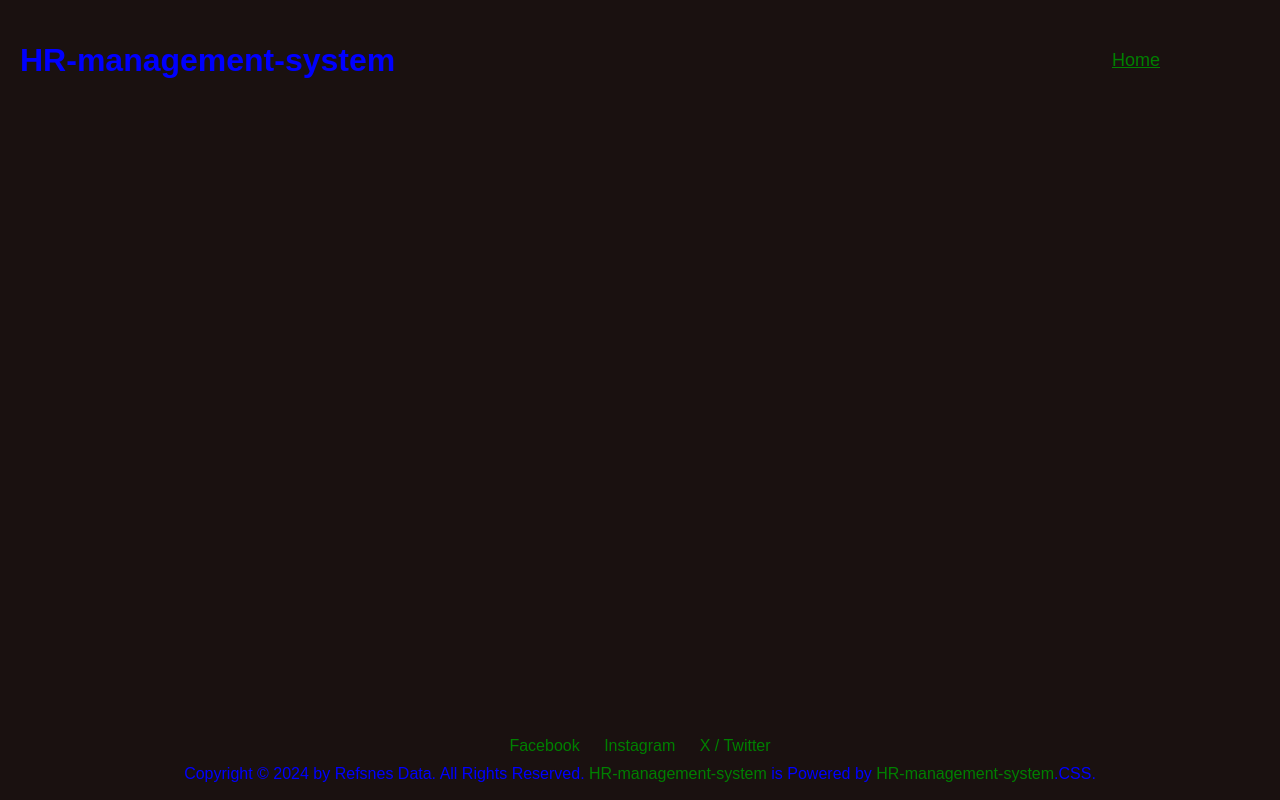
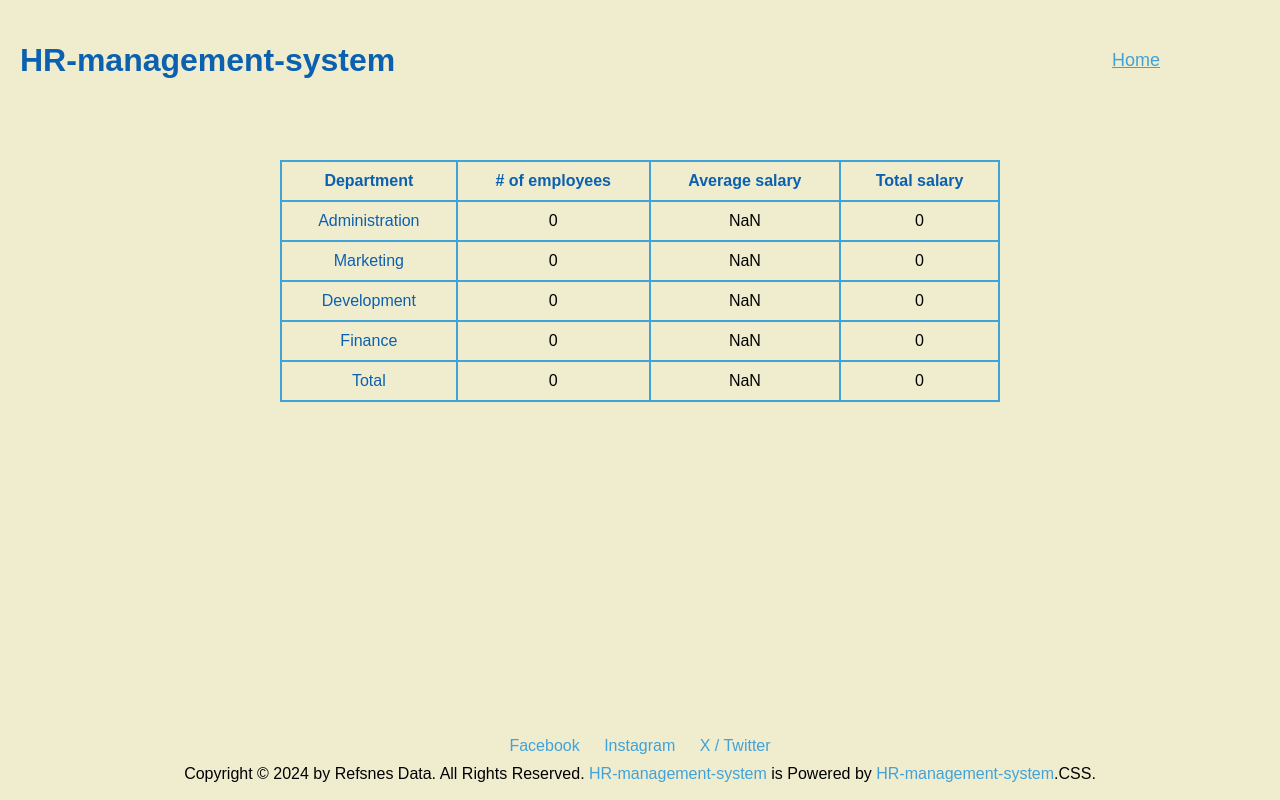
Before and after one commit to AbdullahKadad/HR-management-system, a plain HTML site: page accounting.html in a window 1280 px wide. Drawn offline with Linux system fonts and the light colour scheme.

Commit message:
save data in localStorage

```diff
--- a/Css/accounting.css
+++ b/Css/accounting.css
@@ -1,37 +1,43 @@
-*{
+/*
+000000 Para
+0B60B0 title
+40A2D8 links
+F0EDCF bg
+*/
+* {
   margin: 0;
   padding: 0;
   box-sizing: border-box;
   font-family: Arial, Helvetica, sans-serif;
 }
-body{
-    background-color: #1A1110;
+body {
+  background-color: #f0edcf;
 }
-header{
+header {
   display: flex;
   align-items: center;
   justify-content: space-between;
   padding: 10px 20px;
   height: 15vh;
 }
-header div a{
+header div a {
   text-decoration: none;
-    color: blue;
+  color: #0b60b0;
 }
-header nav{
+header nav {
   margin-right: 100px;
 }
-header nav ul li{
+header nav ul li {
   list-style: none;
 }
-header nav ul li a{
+header nav ul li a {
   text-decoration: none;
   font-size: 18px;
   text-decoration-line: underline;
-    color: green;
+  color: #40a2d8;
 }
 
-footer{
+footer {
   display: flex;
   flex-direction: column;
   align-items: center;
@@ -40,19 +46,42 @@
   padding: 10px 20px;
   height: 10vh;
 }
-footer #social a{
+footer #social a {
   display: inline-block;
   margin: 0 10px;
-    color: green;
+  color: #40a2d8;
   text-decoration: none;
 }
-footer #right p{
-    color: blue;
+footer #right p {
+  color: #000000;
 }
-footer #right a{
-    color: green;
+footer #right a {
+  color: #40a2d8;
   text-decoration: none;
 }
-main{
+main {
   height: 75vh;
 }
+main section {
+  padding: 40px;
+}
+main section table {
+  width: 60%;
+  margin: auto;
+  text-align: center;
+}
+table,
+th,
+td {
+  border: 2px solid #40a2d8;
+  border-collapse: collapse;
+}
+.title,
+th {
+  padding: 10px 20px;
+  color: #0b60b0;
+}
+.data {
+  padding: 8px 20px;
+  color: #000;
+}
--- a/Css/style.css
+++ b/Css/style.css
@@ -4,40 +4,40 @@
 40A2D8 links
 F0EDCF bg
 */
-*{
+* {
   margin: 0;
   padding: 0;
   box-sizing: border-box;
   font-family: Arial, Helvetica, sans-serif;
 }
-body{
-    background-color: #F0EDCF;
+body {
+  background-color: #f0edcf;
 }
-header{
+header {
   display: flex;
   align-items: center;
   justify-content: space-between;
   padding: 10px 20px;
   height: 15vh;
 }
-header div a{
+header div a {
   text-decoration: none;
-    color: #0B60B0;
+  color: #0b60b0;
 }
-header nav{
+header nav {
   margin-right: 100px;
 }
-header nav ul li{
+header nav ul li {
   list-style: none;
 }
-header nav ul li a{
+header nav ul li a {
   text-decoration: none;
   font-size: 18px;
   text-decoration-line: underline;
-    color: #40A2D8;
+  color: #40a2d8;
 }
 
-footer{
+footer {
   display: flex;
   flex-direction: column;
   align-items: center;
@@ -46,83 +46,84 @@
   padding: 10px 20px;
   height: 10vh;
 }
-footer #social a{
+footer #social a {
   display: inline-block;
   margin: 0 10px;
-    color: #40A2D8;
+  color: #40a2d8;
   text-decoration: none;
 }
-footer #right p{
+footer #right p {
   color: #000000;
 }
-footer #right a{
-    color: #40A2D8;
+footer #right a {
+  color: #40a2d8;
   text-decoration: none;
 }
 /* form */
-#form{
+#form {
   width: 40%;
   margin: 20px auto;
   background-color: rgb(233, 233, 208);
   box-shadow: 5px 5px 10px 10px rgb(233, 233, 208);
 }
-#form legend{
+#form legend {
   font-size: 24px;
-    color: #0B60B0;
-    font-family: Cambria, Cochin, Georgia, Times, 'Times New Roman', serif;
+  color: #0b60b0;
+  font-family: Cambria, Cochin, Georgia, Times, "Times New Roman", serif;
 }
-#form fieldset{
+#form fieldset {
   border-radius: 10px;
   display: flex;
   flex-flow: column nowrap;
   align-items: center;
   padding: 30px 0;
 }
-#form input, #form select{
+#form input,
+#form select {
   width: 40%;
   border-radius: 5px;
   height: 20px;
 }
-#form input[type='submit']{
-    background-color: #40A2D8;
+#form input[type="submit"] {
+  background-color: #40a2d8;
   height: 25px;
 }
 /* cards  */
-section h2{
+section h2 {
   font-size: 28px;
   padding-left: 40px;
-    color: #0B60B0;
+  color: #0b60b0;
 }
-.cardCon{
+.cardCon {
   display: flex;
   flex-flow: wrap row;
   align-items: center;
   gap: 35px;
   padding: 40px 80px;
 }
-.cardCon div{
+.cardCon div {
   width: 300px;
-    background-color: #40A2D8;
+  background-color: #40a2d8;
   padding: 10px 20px;
   text-align: center;
   border-radius: 10px;
   margin-top: 15px;
 }
-.cardCon div img{
+.cardCon div img {
   display: block;
   width: 240px;
   margin: auto;
   margin-bottom: 15px;
   border-radius: 10px;
 }
-.cardCon div p{
+.cardCon div p {
   font-size: 16px;
   padding: 5px 0;
   color: #000000;
 }
-.cardCon div .small{
+.cardCon div .small {
   font-size: 12px;
 }
-.cardCon div .big{
+.cardCon div .big {
   font-size: 18px;
 }
--- /dev/null
+++ b/JavaScript/accounting.js
@@ -0,0 +1,109 @@
+"use strict";
+const allEmployee = [];
+const tBody = document.getElementById("tbody");
+const tFoot = document.getElementById("tfoot");
+getEmployees();
+tableBodyRender("Administration");
+tableBodyRender("Marketing");
+tableBodyRender("Development");
+tableBodyRender("Finance");
+tableFootRender(allEmployee);
+function getEmployees() {
+  for (let i = 0; i < localStorage.length; i++) {
+    allEmployee.push(JSON.parse(localStorage.getItem(`Employee${1001 + i}`)));
+  }
+}
+
+function tableBodyRender(department) {
+  let tr = document.createElement("tr");
+  let dName = document.createElement("td");
+  dName.classList.add("title");
+  dName.textContent = department;
+  tr.appendChild(dName);
+
+  let employeesNumber = document.createElement("td");
+  employeesNumber.classList.add("data");
+  employeesNumber.textContent = calEmployees(allEmployee, department);
+  tr.appendChild(employeesNumber);
+
+  let average = document.createElement("td");
+  average.classList.add("data");
+  average.textContent = calAverage(
+    calSalary(allEmployee, department),
+    calEmployees(allEmployee, department)
+  );
+  tr.appendChild(average);
+
+  let total = document.createElement("td");
+  total.classList.add("data");
+  total.textContent = calSalary(allEmployee, department);
+  tr.appendChild(total);
+
+  tBody.appendChild(tr);
+}
+
+function calEmployees(array, department) {
+  let counter = 0;
+  for (let i = 0; i < array.length; i++) {
+    if (array[i].department === department) {
+      counter++;
+    }
+  }
+  return counter;
+}
+
+function calSalary(array, department) {
+  let total = 0;
+  for (let i = 0; i < array.length; i++) {
+    if (array[i].department === department) {
+      total += array[i].salary;
+    }
+  }
+  return total;
+}
+function calAverage(total, numberOfEmployees) {
+  return total / numberOfEmployees;
+}
+
+function tableFootRender(array) {
+  let tr = document.createElement("tr");
+  let dName = document.createElement("td");
+  dName.classList.add("title");
+  dName.textContent = "Total";
+  tr.appendChild(dName);
+
+  let employeesNumber = document.createElement("td");
+  employeesNumber.classList.add("data");
+  employeesNumber.textContent = totalEmployees(allEmployee);
+  tr.appendChild(employeesNumber);
+
+  let average = document.createElement("td");
+  average.classList.add("data");
+  average.textContent = totalAverage(
+    totalSalary(allEmployee),
+    totalEmployees(allEmployee)
+  );
+  tr.appendChild(average);
+
+  let total = document.createElement("td");
+  total.classList.add("data");
+  total.textContent = totalSalary(allEmployee);
+  tr.appendChild(total);
+
+  tFoot.appendChild(tr);
+}
+function totalEmployees(array) {
+  return array.length;
+}
+
+function totalAverage(totalSalary, totalEmployees) {
+  return totalSalary / totalEmployees;
+}
+
+function totalSalary(array) {
+  let totalSalary = 0;
+  for (let i = 0; i < array.length; i++) {
+    totalSalary += array[i].salary;
+  }
+  return totalSalary;
+}
--- a/accounting.html
+++ b/accounting.html
@@ -17,7 +17,22 @@
         </ul>
       </nav>
     </header>
-    <main></main>
+    <main>
+      <section>
+        <table>
+          <thead>
+            <tr>
+              <th>Department</th>
+              <th># of employees</th>
+              <th>Average salary</th>
+              <th>Total salary</th>
+            </tr>
+          </thead>
+          <tbody id="tbody"></tbody>
+          <tfoot id="tfoot"></tfoot>
+        </table>
+      </section>
+    </main>
     <footer>
       <div id="social">
         <a href="">Facebook</a>
@@ -32,5 +47,6 @@
         </p>
       </div>
     </footer>
+    <script src="./JavaScript/accounting.js"></script>
   </body>
 </html>
```
Also changed, not shown: JavaScript/app.js (+86 -31 lines), 1 other file. Lines whose indentation alone changed are shown as unchanged.
